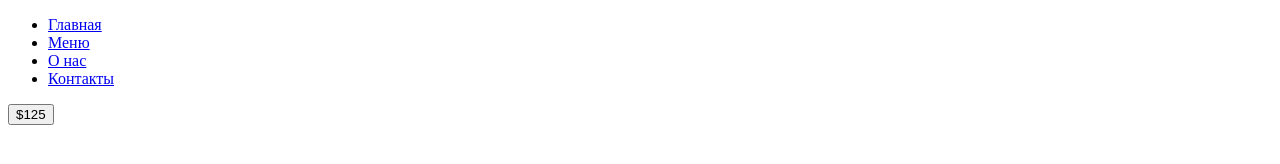
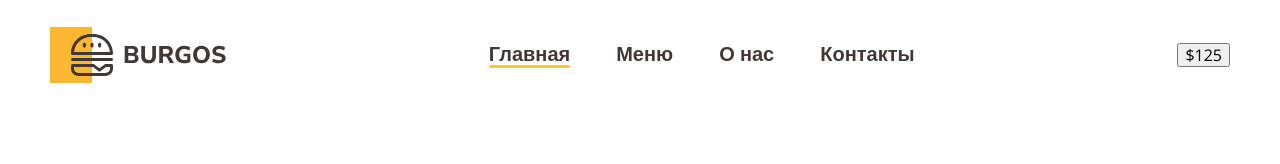
Before and after one commit to MrRysov/Module01-Burger, a plain HTML site: page index.html in a window 1280 px wide. Drawn offline with nearby package versions, Linux system fonts and the light colour scheme; the site is published under a folder, as on GitHub Pages, so addresses that start at the root find nothing.

Commit message:
Add files

```diff
--- a/index.html
+++ b/index.html
@@ -8,8 +8,8 @@
     <link rel="preconnect" href="https://fonts.googleapis.com">
     <link rel="preconnect" href="https://fonts.gstatic.com" crossorigin>
     <link href="https://fonts.googleapis.com/css2?family=Nunito:wght@600;700;800;900&family=Open+Sans:wght@400;600;700&display=swap" rel="stylesheet">
-    <link rel="stylesheet" href="/style/normalize.css">
-    <link rel="stylesheet" href="/style/main.css">
+    <link rel="stylesheet" href="style/normalize.css">
+    <link rel="stylesheet" href="style/main.css">
 </head>
 <body>
     <header>
```
